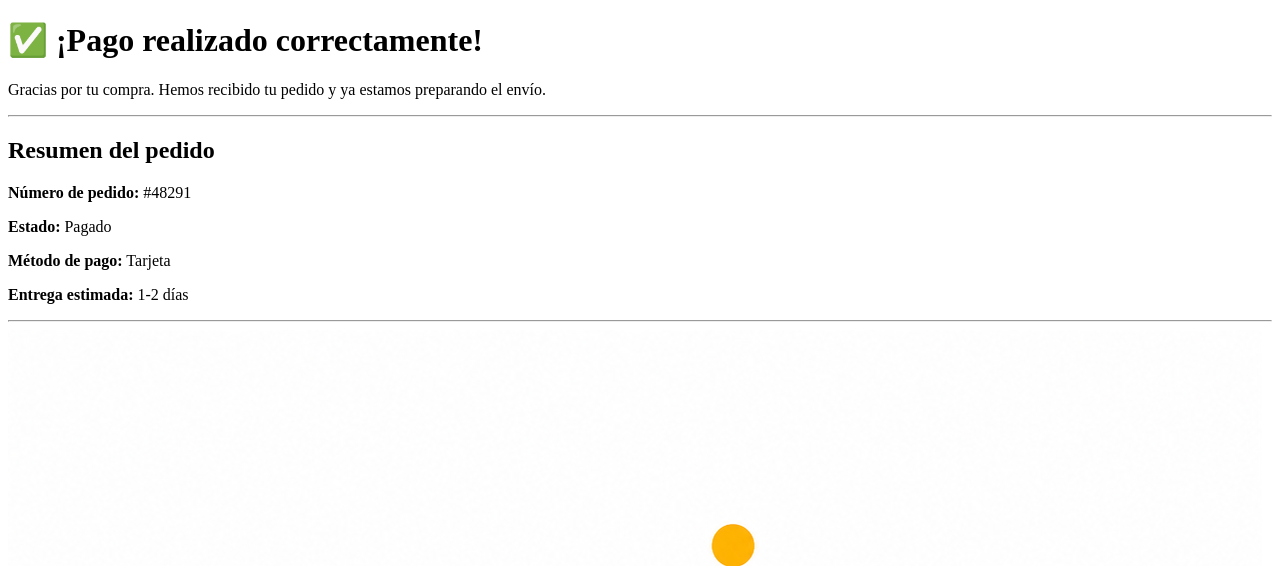
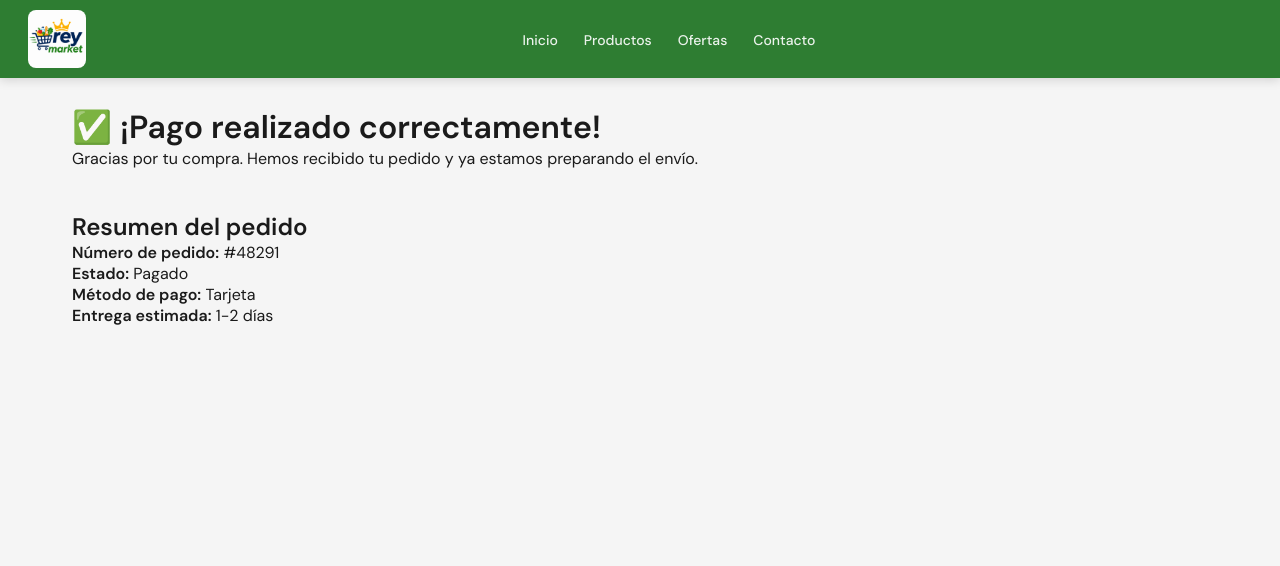
Before and after one commit to hugorayo0/REY-MARKET, a Flask app: page /pago in a window 1280 px wide. Shown: the top 566 px of the page. After the commit the page ends 325 px from the top, so only its background shows below. Run offline with Flask 3, Linux system fonts and the light colour scheme.

Commit message:
actualizacion del archivo pago.html

```diff
--- a/templates/pago.html
+++ b/templates/pago.html
@@ -4,33 +4,40 @@
     <meta charset="UTF-8">
     <meta name="viewport" content="width=device-width, initial-scale=1.0">
     <title>Pago realizado</title>
+    <link rel="icon" type="image/svg+xml" href="{{ url_for('static', filename='imagenes/icono.png') }}">
+    <link rel="stylesheet" href="../static/css/style.css">
 </head>
-
 <body>
-
+    <header>
+        <a href="{{ url_for('Pagina_Principal') }}" class="logo">
+            <img src="{{ url_for('static', filename='imagenes/logo.png') }}" alt="Logo">
+        </a>
+        <nav>
+            <ul>
+                <li><a href="{{ url_for('Pagina_Principal') }}">Inicio</a></li>
+                <li><a href="{{ url_for('productos') }}">Productos</a></li>
+                <li><a href="{{ url_for('ofertas') }}">Ofertas</a></li>
+                <li><a href="{{ url_for('contacto') }}">Contacto</a></li>
+                <li style="position:relative;">
+                    <a href="{{ url_for('carrito') }}" id="carrito-icon" style="font-size:1.4rem;position:relative;display:inline-block;color:white;text-decoration:none;padding:7px;">
+                        <span id="carrito-badge" class="carrito-badge {{ 'badge-visible' if total_items_carrito > 0 else 'badge-oculto' }}">{{ total_items_carrito }}</span>
+                    </a>
+                </li>
+            </ul>
+        </nav>
+    </header>
     <main>
-
+        <div>
             <h1>✅ ¡Pago realizado correctamente!</h1>
-
-    <p>
-      Gracias por tu compra. Hemos recibido tu pedido y ya estamos preparando el envío.
-    </p>
-
-    <hr>
-
+            <p>Gracias por tu compra. Hemos recibido tu pedido y ya estamos preparando el envío.</p>
+            <br>
+            <br>
             <h2>Resumen del pedido</h2>
-
             <p><strong>Número de pedido:</strong> #48291</p>
             <p><strong>Estado:</strong> Pagado</p>
             <p><strong>Método de pago:</strong> Tarjeta</p>
             <p><strong>Entrega estimada:</strong> 1-2 días</p>
-
-    <hr>
-    <a href="{{ url_for('Pagina_Principal') }}" class="logo">
-    <img src="{{ url_for('static', filename='imagenes/logo.png') }}" alt="Logo">
-    </a>
-
+        </div>
     </main>
-
 </body>
 </html>
```
Lines whose indentation alone changed are shown as unchanged.
